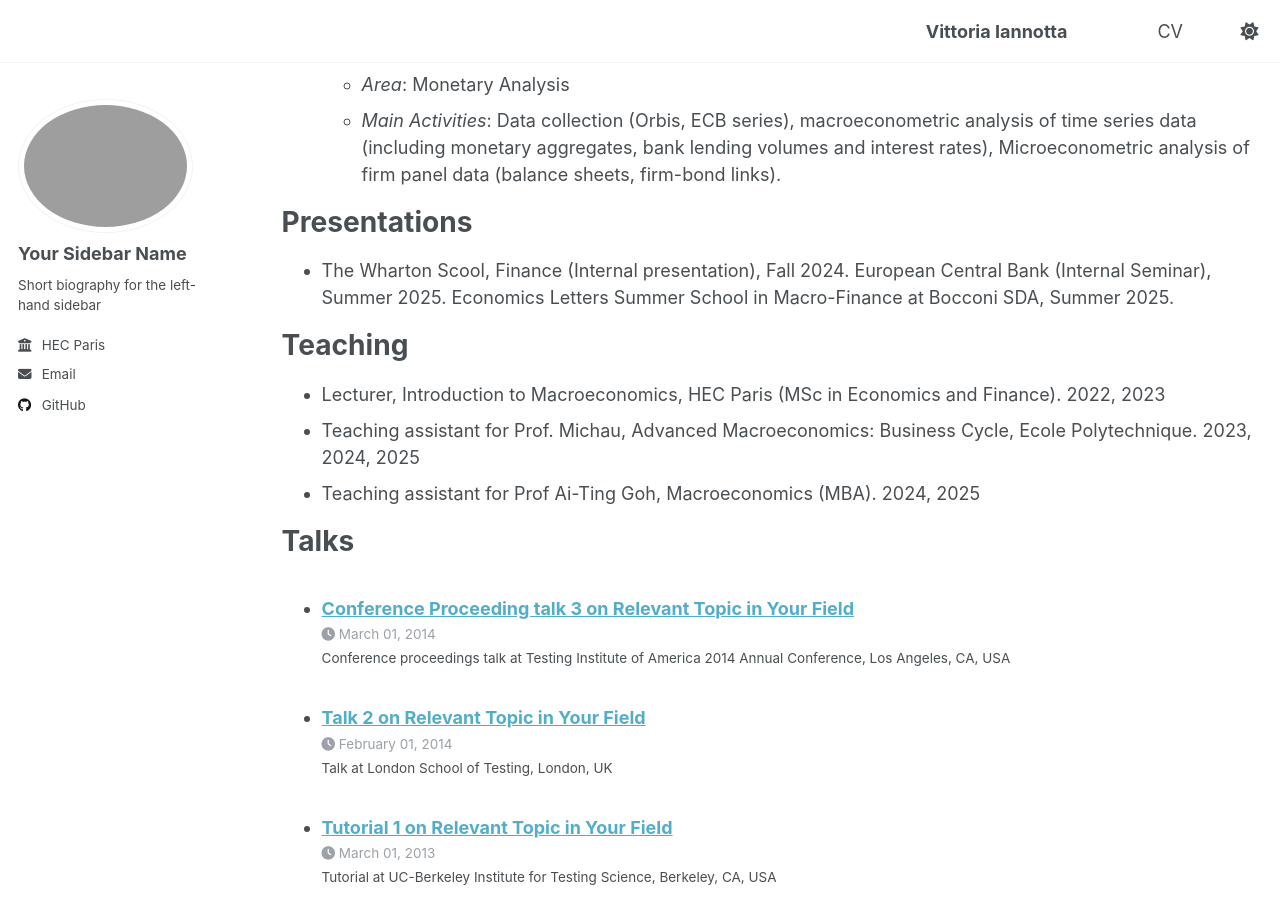
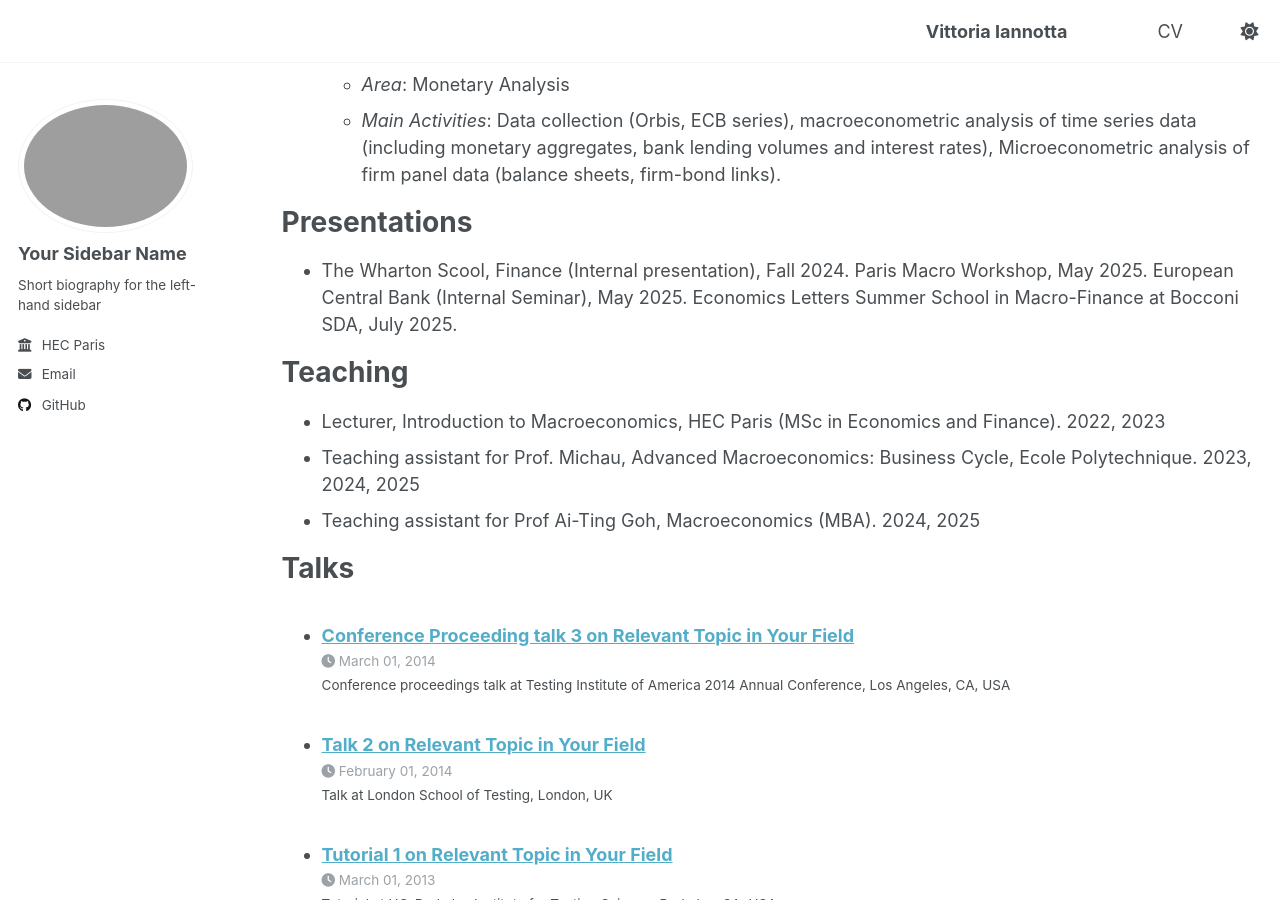
Before and after one commit to vittoriaiannotta/vittoriaiannotta.github.io, a Jekyll site: the page built from _pages/cv.md, in a window 1280 px wide and 900 px high, scrolled down 836 px. Built offline with Jekyll 4.4.1, drawn with Linux system fonts in a browser that asks for light colours.

Commit message:
Update cv.md

```diff
--- a/_pages/cv.md
+++ b/_pages/cv.md
@@ -40,7 +40,7 @@ Microeconometric analysis of firm panel data (balance sheets, firm-bond links).
 
 Presentations
 ======
-* The Wharton Scool, Finance (Internal presentation), Fall 2024. European Central Bank (Internal Seminar), Summer 2025. Economics Letters Summer School in Macro-Finance at Bocconi SDA, Summer 2025.
+* The Wharton Scool, Finance (Internal presentation), Fall 2024. Paris Macro Workshop, May 2025. European Central Bank (Internal Seminar), May 2025. Economics Letters Summer School in Macro-Finance at Bocconi SDA, July 2025.
 
 Teaching
 ======
```
